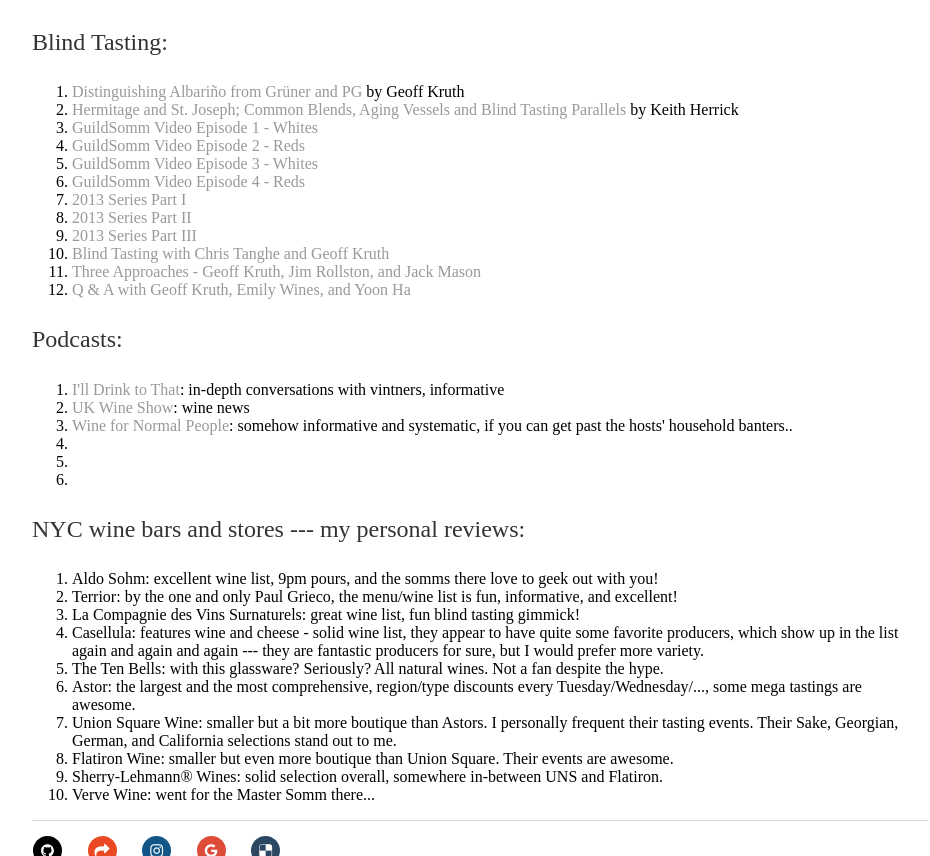
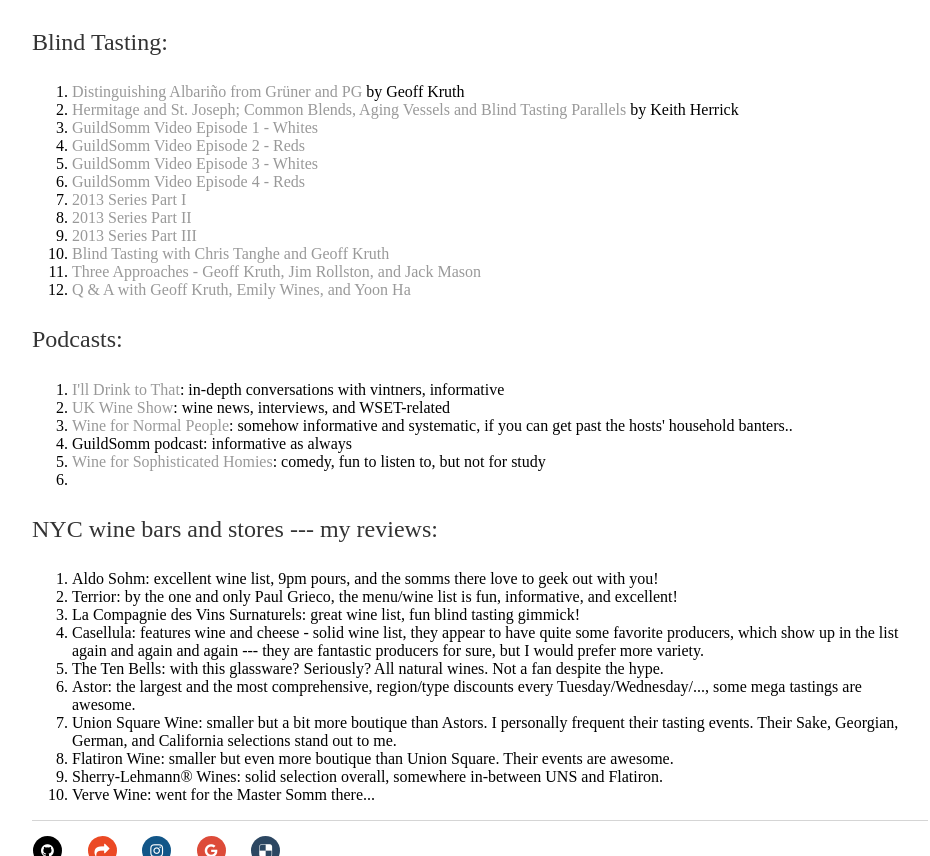
Before and after one commit to shenglih/shenglih.github.io, a Jekyll site: the page built from misc/wine_links.html, in a window 1280 px wide, cut to the strip 494-1350 px from the top of the page. Shown: the whole strip, without its empty margins (160-1090 px from the left). Built offline with Jekyll 4.4.1, drawn with Linux system fonts in a browser that asks for light colours.

Commit message:
Update wine_links.html

```diff
--- a/misc/wine_links.html
+++ b/misc/wine_links.html
@@ -40,13 +40,13 @@
  <p>Podcasts:</p>
 	<ol>
 		<li><a href="https://illdrinktothatpod.com/">I'll Drink to That</a>: in-depth conversations with vintners, informative</li>
-		<li><a href="https://www.thirtyfifty.co.uk/uk-wine-show.asp"> UK Wine Show</a>: wine news</li>
+		<li><a href="https://www.thirtyfifty.co.uk/uk-wine-show.asp"> UK Wine Show</a>: wine news, interviews, and WSET-related</li>
 		<li><a href="https://www.winefornormalpeople.com/"> Wine for Normal People</a>: somehow informative and systematic, if you can get past the hosts' household banters..</li>
-  <li></li>
-  <li></li>
+  <li>GuildSomm podcast: informative as always</li>
+		<li><a href="http://wineforsophisticatedhomies.com/">Wine for Sophisticated Homies</a>: comedy, fun to listen to, but not for study</li>
   <li></li>
   </ol>
-  <p>NYC wine bars and stores --- my personal reviews:</p>
+  <p>NYC wine bars and stores --- my reviews:</p>
 	<ol>
   <li>Aldo Sohm: excellent wine list, 9pm pours, and the somms there love to geek out with you!</li>
   <li>Terrior: by the one and only Paul Grieco, the menu/wine list is fun, informative, and excellent!</li>
```
